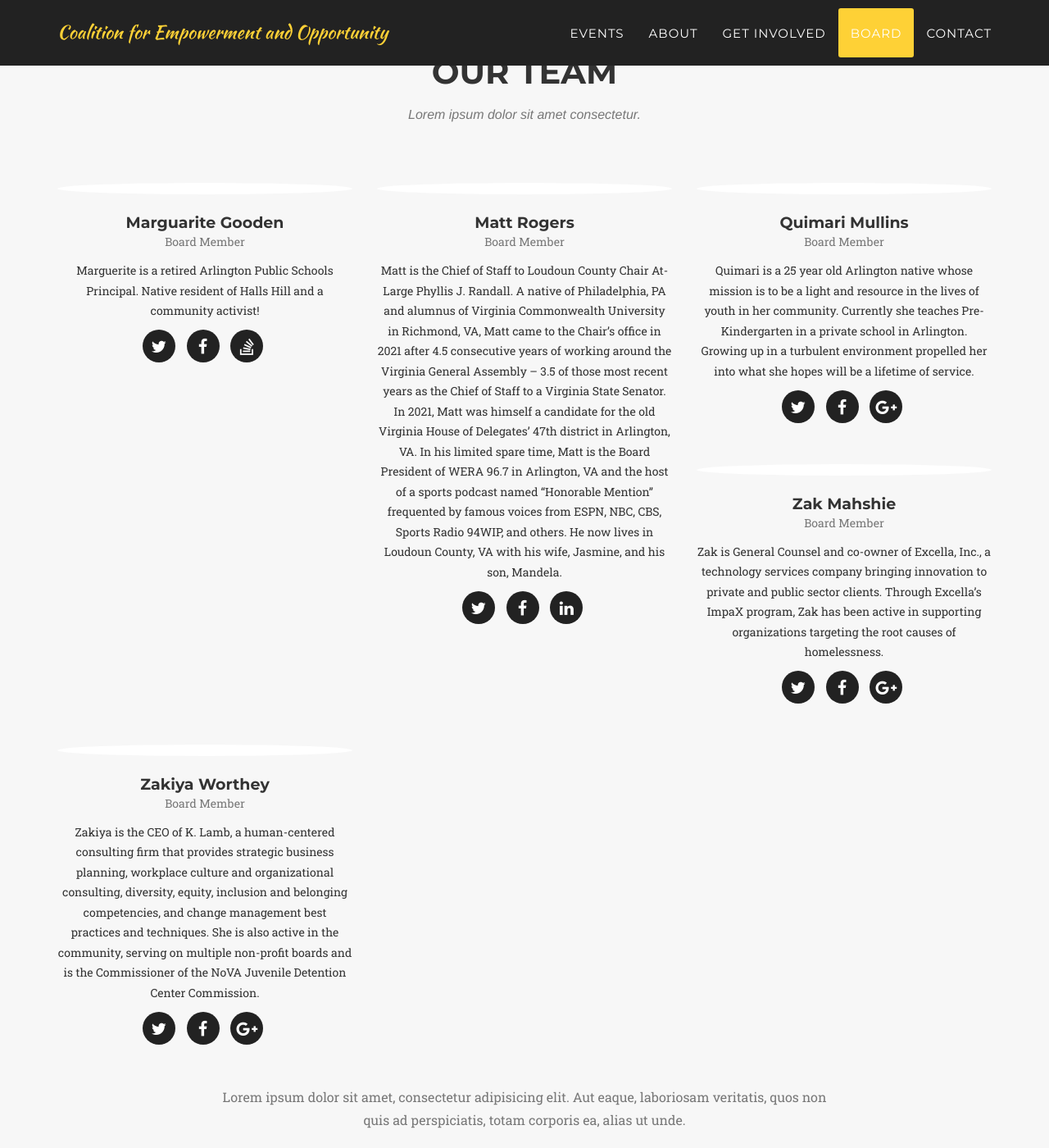
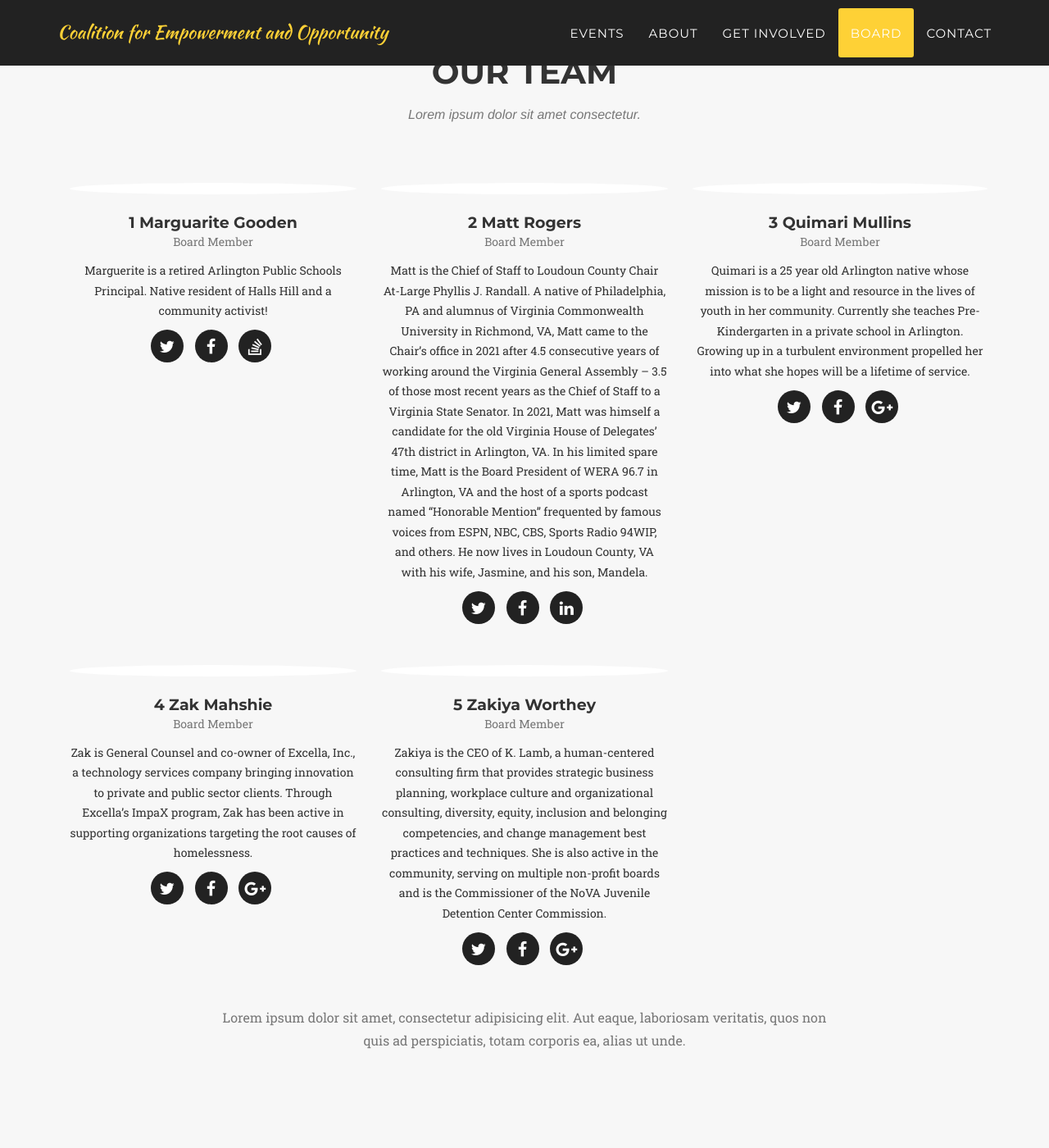
Before and after one commit to SeanKilleen/ceoforthepeople.org, a Jekyll site: the page built from site/_posts/2014-07-16-project-3.markdown, in a window 1280 px wide and 1400 px high, scrolled down 2733 px. Shown: the whole window at 82% size. Built offline with Jekyll 4.4.1, drawn with Linux system fonts in a browser that asks for light colours; some web fonts are replaced.

Commit message:
board layout

```diff
--- a/site/_includes/board.html
+++ b/site/_includes/board.html
@@ -7,12 +7,15 @@
                     <h3 class="section-subheading text-muted">Lorem ipsum dolor sit amet consectetur.</h3>
                 </div>
             </div>
-            <div class="row">
                 {% for member in site.people %}
-                <div class="col-sm-4">
+                {% assign loopindex = forloop.index | modulo: 3 %}
+                {% if loopindex == 0 %}
+                    <div class="row">
+                {% endif %}
+                    <div class="col-sm-4">
                     <div class="team-member">
                         <img src="img/team/{{ member.pic }}.jpg" class="img-responsive img-circle" alt="">
-                        <h4>{{ member.name }}</h4>
+                        <h4>{{ forloop.index }} {{ member.name }}</h4>
                         <p class="text-muted">{{ member.position }}</p>
                         <p>{{ member.description }}</p>
                         <ul class="list-inline social-buttons">
@@ -27,8 +30,10 @@
                         </ul>
                     </div>
                 </div>
+                {% if loopindex == 0 %}
+                </div>
+                {% endif %}
                 {% endfor %}
-            </div>
             <div class="row">
                 <div class="col-lg-8 col-lg-offset-2 text-center">
                     <p class="large text-muted">Lorem ipsum dolor sit amet, consectetur adipisicing elit. Aut eaque, laboriosam veritatis, quos non quis ad perspiciatis, totam corporis ea, alias ut unde.</p>
```
